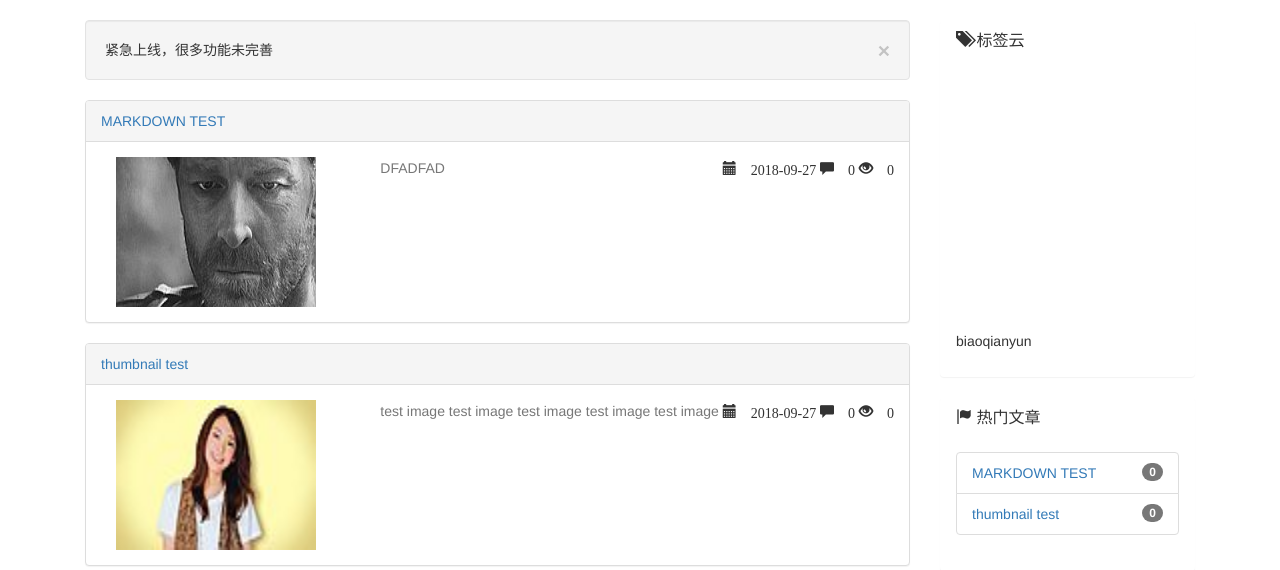
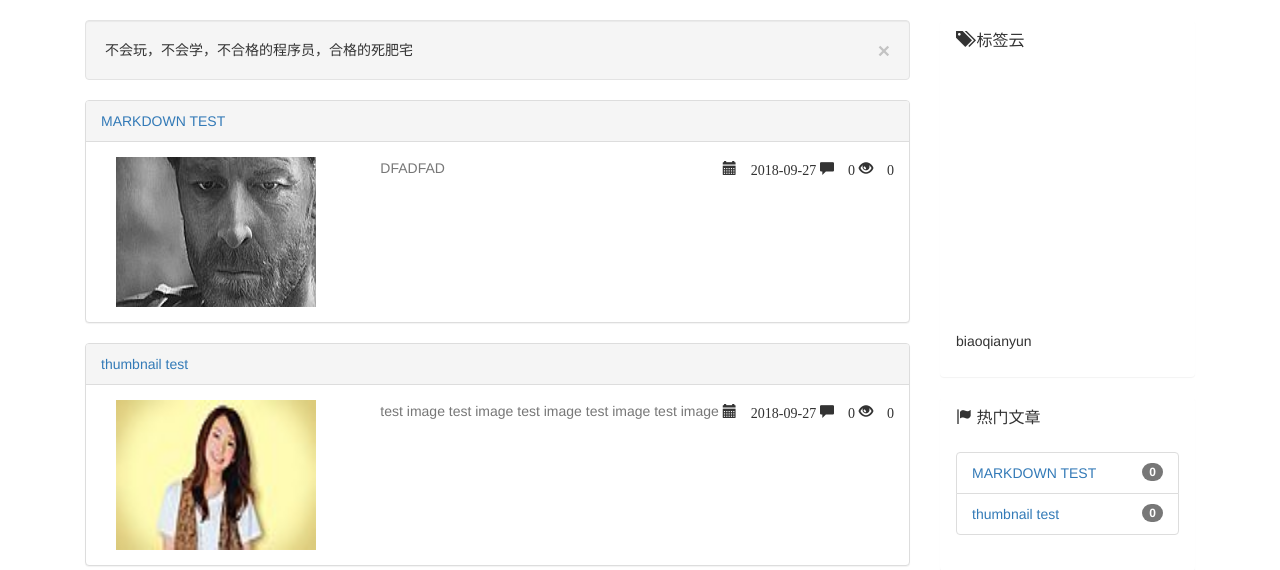
Before and after one commit to zhaoxinjie/django, a Django app: page / in a window 1280 px wide. Shown: the part 50-620 px from the top of the page. Run offline with Django 3.2, Linux system fonts and the light colour scheme; data comes from the database, SQL or seed files in the repository; data that the repository does not hold is empty; some libraries are stand-ins or nearby versions.

Commit message:
Update index.html

```diff
--- a/templates/blog/index.html
+++ b/templates/blog/index.html
@@ -4,7 +4,7 @@
     <!-- 警告框 -->
     <div class="well alert hidden-xs fade in">
         <button class="close" data-dismiss="alert" type="button">×</button>
-        紧急上线，很多功能未完善
+        不会玩，不会学，不合格的程序员，合格的死肥宅
     </div>
     {% if error_msg %}
         <p>{{ error_msg }}</p>
```
